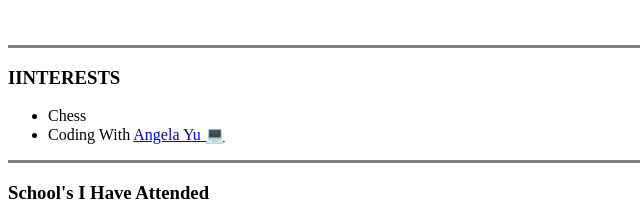
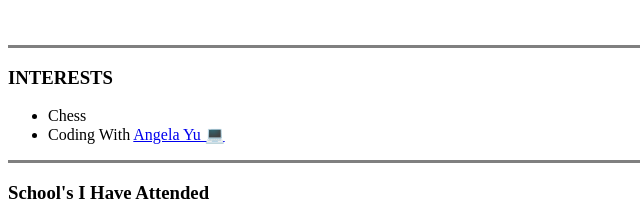
Before and after one commit to Angelo0505/First-Website, a plain HTML site: page index.html in a window 1280 px wide. Shown: the part 465-685 px from the top of the page, 0-640 px from the left. Drawn offline with Linux system fonts and the light colour scheme.

Commit message:
corrected spelling of the h3 interest

```diff
--- a/index.html
+++ b/index.html
@@ -18,7 +18,7 @@
     </tr>
   </table>
 <hr noshade size="3px">
- <h3>IINTERESTS</h3>
+ <h3>INTERESTS</h3>
   <ul>
    <li>Chess</li>
    <li>Coding With <a href="https://www.udemy.com/user/4b4368a3-b5c8-4529-aa65-2056ec31f37e/" target="blank">Angela Yu 💻</a></li>
```
